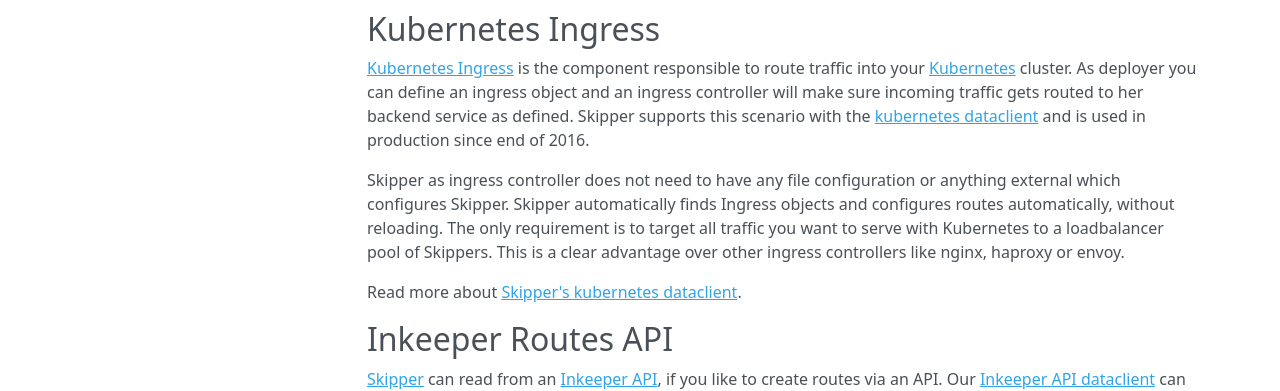
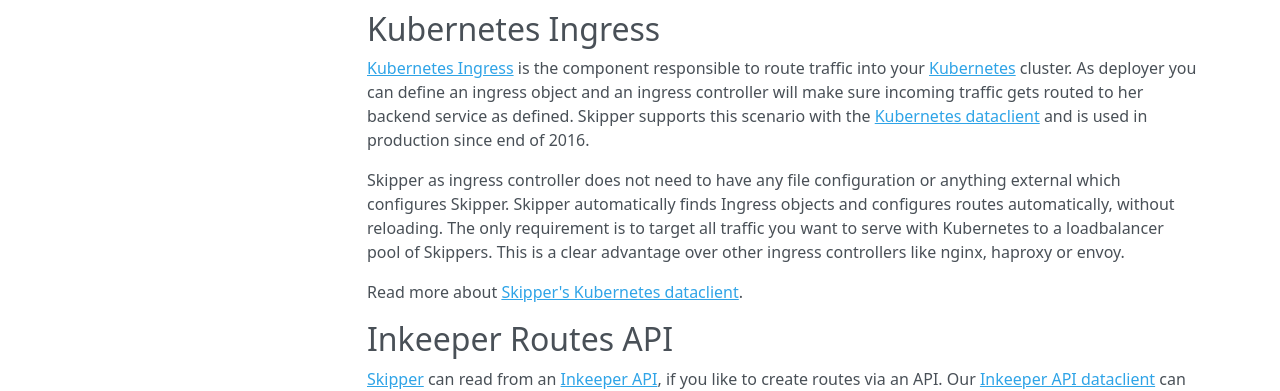
Before and after one commit to zalando/skipper, an MkDocs documentation site: the page built from docs/deployments.md, in a window 1280 px wide and 1221 px high. Shown: the part 483-874 px from the top of the window. Built offline with MkDocs 1.6.1, drawn with Linux system fonts in a browser that asks for light colours; nearby versions of some CDN libraries; old or Windows-style settings are respelled for this version of MkDocs.

```diff
--- a/docs/deployments.md
+++ b/docs/deployments.md
@@ -25,7 +25,7 @@ component responsible to route traffic into your
 As deployer you can define an ingress object and an ingress controller
 will make sure incoming traffic gets routed to her backend service as
 defined. Skipper supports this scenario with the
-[kubernetes dataclient](dataclients/kubernetes.md) and is used in
+[Kubernetes dataclient](dataclients/kubernetes.md) and is used in
 production since end of 2016.
 
 Skipper as ingress controller does not need to have any file
@@ -36,7 +36,7 @@ all traffic you want to serve with Kubernetes to a loadbalancer pool
 of Skippers. This is a clear advantage over other ingress controllers
 like nginx, haproxy or envoy.
 
-Read more about [Skipper's kubernetes dataclient](dataclients/kubernetes.md).
+Read more about [Skipper's Kubernetes dataclient](dataclients/kubernetes.md).
 
 ## Inkeeper Routes API
 
```
